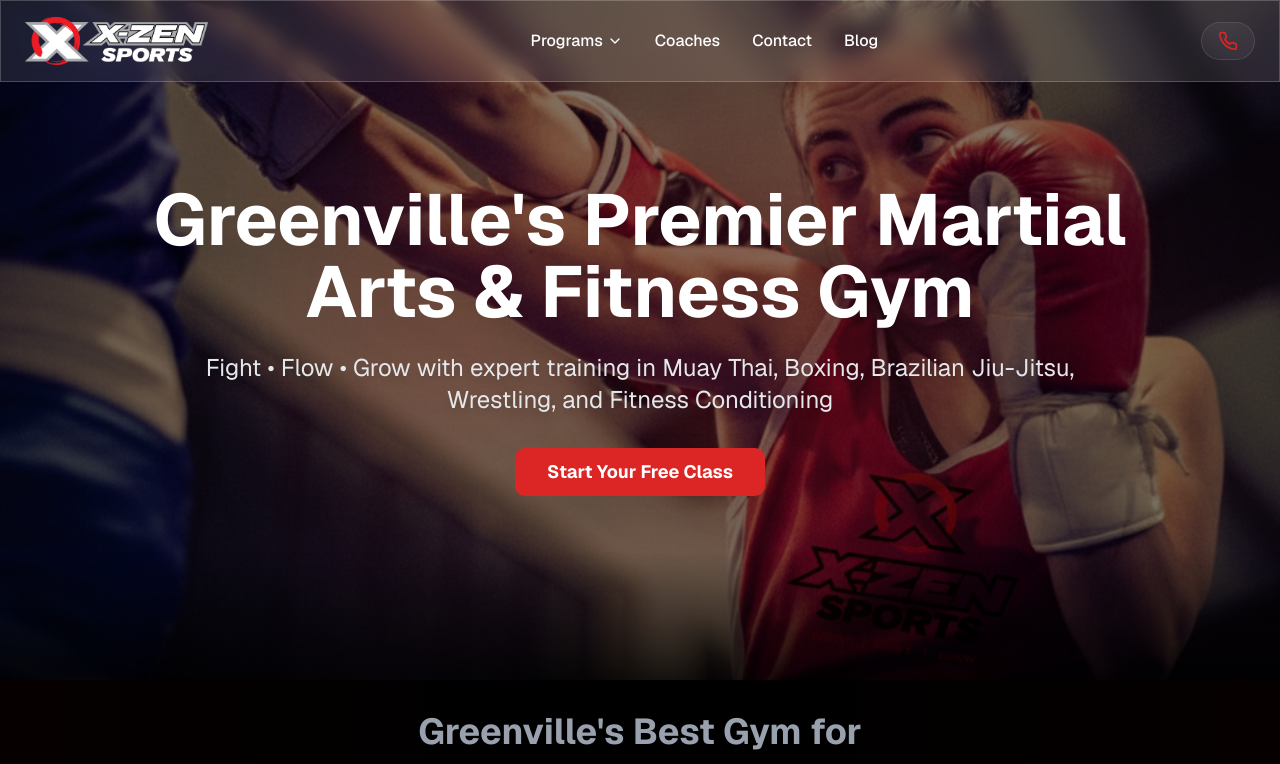
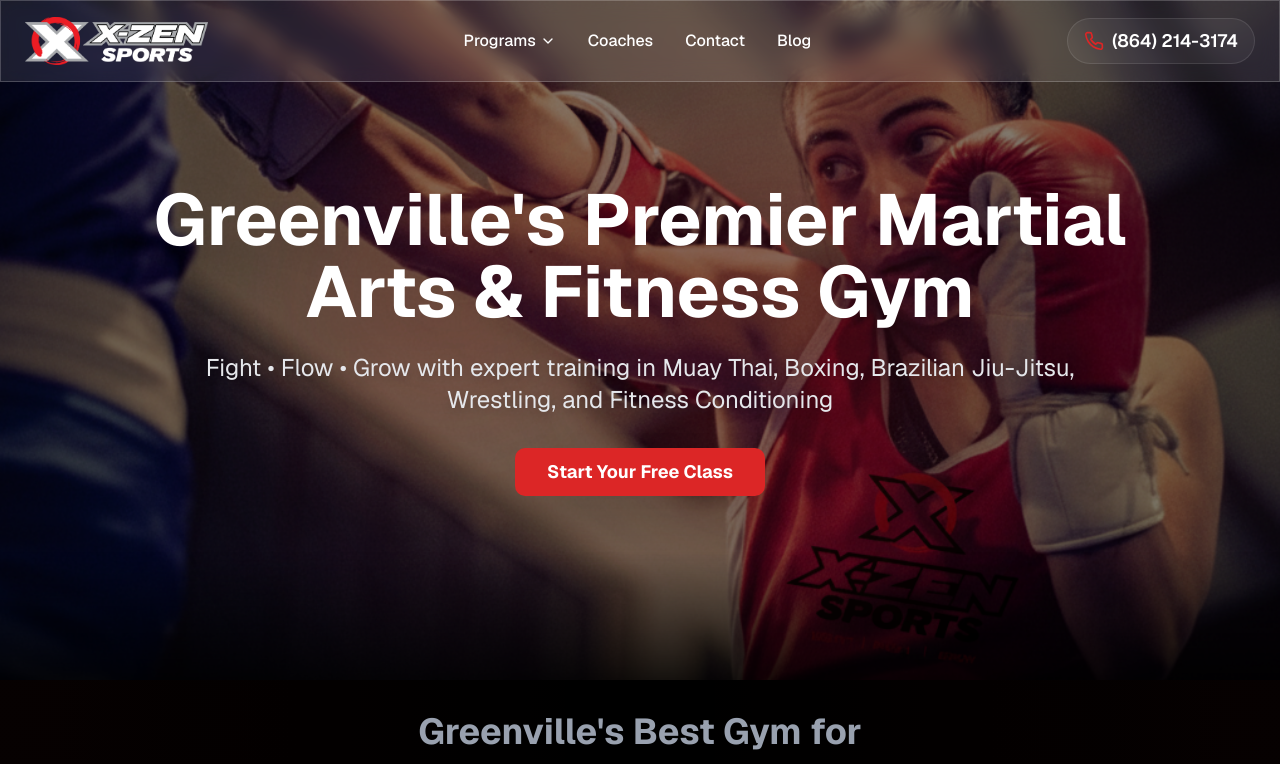
Before and after one commit to Centervert/X-Zen-Sports-Website, a Next.js app: page / in a window 1280 px wide. Shown: the top 764 px of the page. Built offline with nearby package versions, Linux system fonts and the light colour scheme.

Commit message:
feat: show full phone number on desktop in navigation
Improve UX by displaying full number on larger screens.

#VERCEL_SKIP

Co-authored-by: null <212774377+vertexlabs1@users.noreply.github.com>

```diff
--- a/components/navigation.tsx
+++ b/components/navigation.tsx
@@ -115,7 +115,7 @@ export function Navigation() {
               className="flex items-center gap-1.5 sm:gap-2 text-white hover:text-primary transition-colors group bg-white/5 px-3 sm:px-4 py-1.5 sm:py-2 rounded-full border border-white/10"
             >
               <Phone className="h-4 w-4 sm:h-5 sm:w-5 text-primary group-hover:scale-110 transition-transform flex-shrink-0" />
-              <span className="font-semibold text-sm sm:text-base lg:text-lg hidden xs:inline whitespace-nowrap">
+              <span className="font-semibold text-sm sm:text-base lg:text-lg hidden md:inline whitespace-nowrap">
                 (864) 214-3174
               </span>
             </a>
```
